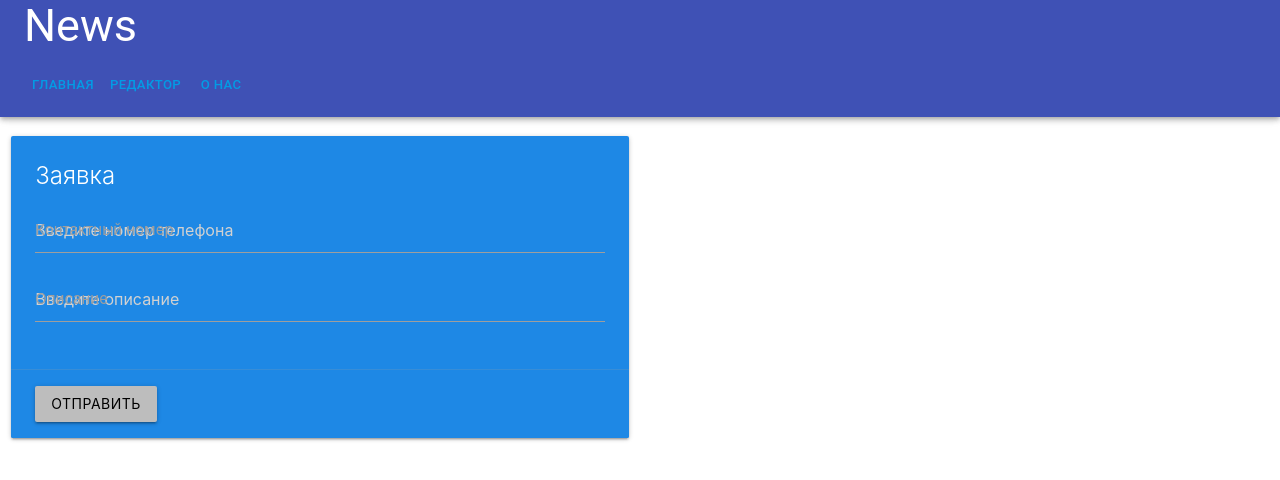
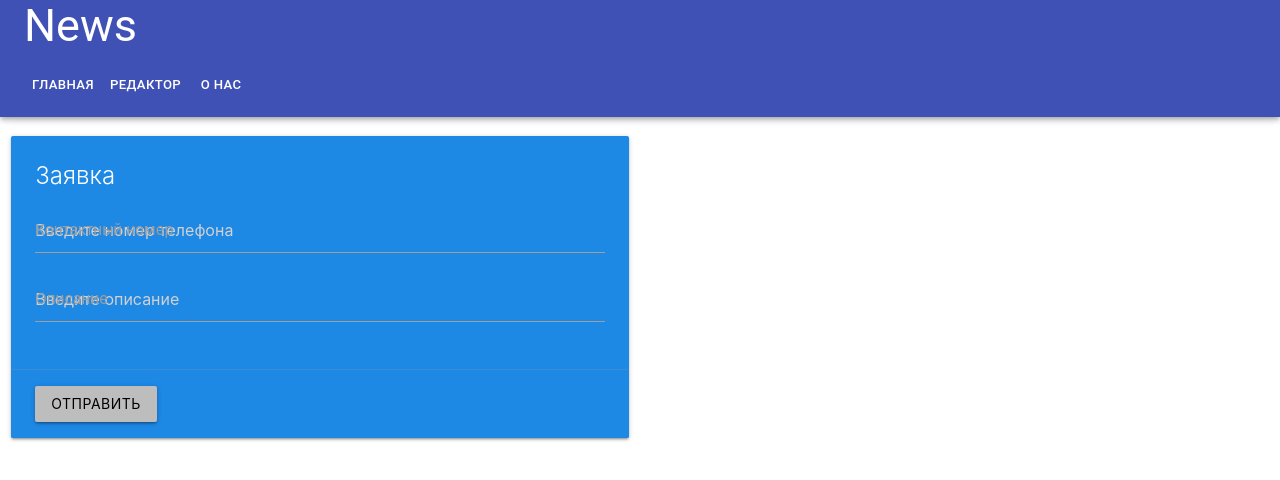
Before and after one commit to egor2000sleptsov/VY, a React (Create React App) app in the folder client/: page / in a window 1280 px wide. Shown: the top 480 px of the page. Built offline with nearby package versions, Linux system fonts and the light colour scheme; the HTML template or start-up script is replaced by a standard one.

Commit message:
some fix

```diff
--- a/client/src/components/Navbar.js
+++ b/client/src/components/Navbar.js
@@ -28,9 +28,9 @@ function Navbar(props) {
                             News
                         </Typography>
                         <ul id="nav-mobile" className="right hide-on-med-and-down">
-                            <Button color='inherit'><NavLink to="/">Главная</NavLink></Button>
-                            <Button color='inherit'><NavLink to="/editor">Редактор</NavLink></Button>
-                            <Button color='inherit'><NavLink to="/calculator">О нас</NavLink></Button>
+                            <Button color='white'><NavLink className={s.button} to="/">Главная</NavLink></Button>
+                            <Button color='white'><NavLink className={s.button} to="/editor">Редактор</NavLink></Button>
+                            <Button color='white'><NavLink className={s.button} to="/calculator">О нас</NavLink></Button>
                         </ul>
                     </div>
                 </Toolbar>
@@ -40,5 +40,4 @@ function Navbar(props) {
 }
 
 
-
 export default Navbar;
--- a/client/src/components/Navbar.module.css
+++ b/client/src/components/Navbar.module.css
@@ -10,3 +10,7 @@
 .typography {
     flex-grow: 1;
 }
+
+.button {
+    color: white !important;
+}
--- a/client/src/pages/editor/Editor.js
+++ b/client/src/pages/editor/Editor.js
@@ -5,7 +5,7 @@ import Toolbar from "./Toolbar/Toolbar";
 import InfoPanel from "./InfoPanel/InfoPanel";
 import useImage from "use-image";
 import {jsPDF} from "jspdf"
-import {abs, round, sign, sin, sqrt} from 'mathjs'
+import {abs, round, sign, sin, sqrt, cos} from 'mathjs'
 
 function Editor(props) {
     const PowerSocketImg = require("../../images/powerSocket.png")
@@ -88,6 +88,8 @@ function Editor(props) {
                     x={canvas.current.getPointerPosition().x}
                     y={canvas.current.getPointerPosition().y}
                     points={[0, 0, 0, 0]}
+                    width={0}
+                    height={0}
                     closed
                     stroke="black"
                     ref={shapeRef}
@@ -149,7 +151,8 @@ function Editor(props) {
                 setShape(<Line
                     x={shape.props.x}
                     y={shape.props.y}
-                    closed
+                    width={abs(newWidth)}
+                    height={abs(newHeight)}
                     points={[0, 0, newWidth, newHeight]}
                     stroke="black"
                     ref={shapeRef}
@@ -222,7 +225,7 @@ function Editor(props) {
     }
     const mouseUpHandler = e => {
         props.setDrawing(false)
-        if (shape) {
+        if (shape.props.width>0 || shape.props.height>0) {
             switch (props.currentShape.type) {
                 case "Rect":
                     props.setQueue({
--- a/client/src/pages/editor/InfoPanel/InfoPanel.js
+++ b/client/src/pages/editor/InfoPanel/InfoPanel.js
@@ -4,8 +4,8 @@ import s from './InfoPanel.module.css'
 function InfoPanel(props) {
     return (
         <div className={s.infopanel}>
-            Стоимость материалов: <h1>{props.materialCost}</h1>
-            Стоимость услуги мастера: <h1>{props.workCost}</h1>
+            <h5>Стоимость материалов: {props.materialCost}</h5>
+            <h5>Стоимость услуги мастера: {props.workCost}</h5>
         </div>
     );
 }
--- a/client/src/pages/editor/InfoPanel/InfoPanel.module.css
+++ b/client/src/pages/editor/InfoPanel/InfoPanel.module.css
@@ -1,4 +1,7 @@
 .infopanel{
     border: 1px solid black;
     display: flex;
+    flex-direction: row;
+    align-items: baseline;
+    justify-content: space-around;
 }
--- a/client/src/redux/Store.js
+++ b/client/src/redux/Store.js
@@ -5,7 +5,7 @@ let reducers = combineReducers({
     editor: editorReducer
 })
 
-let store = createStore(reducers)
+let store = createStore(reducers, window.__REDUX_DEVTOOLS_EXTENSION__ && window.__REDUX_DEVTOOLS_EXTENSION__())
 
 window.store = store
 export default store
```
Also changed, not shown: 1 other file (tests, documents, lock files or other folders).
